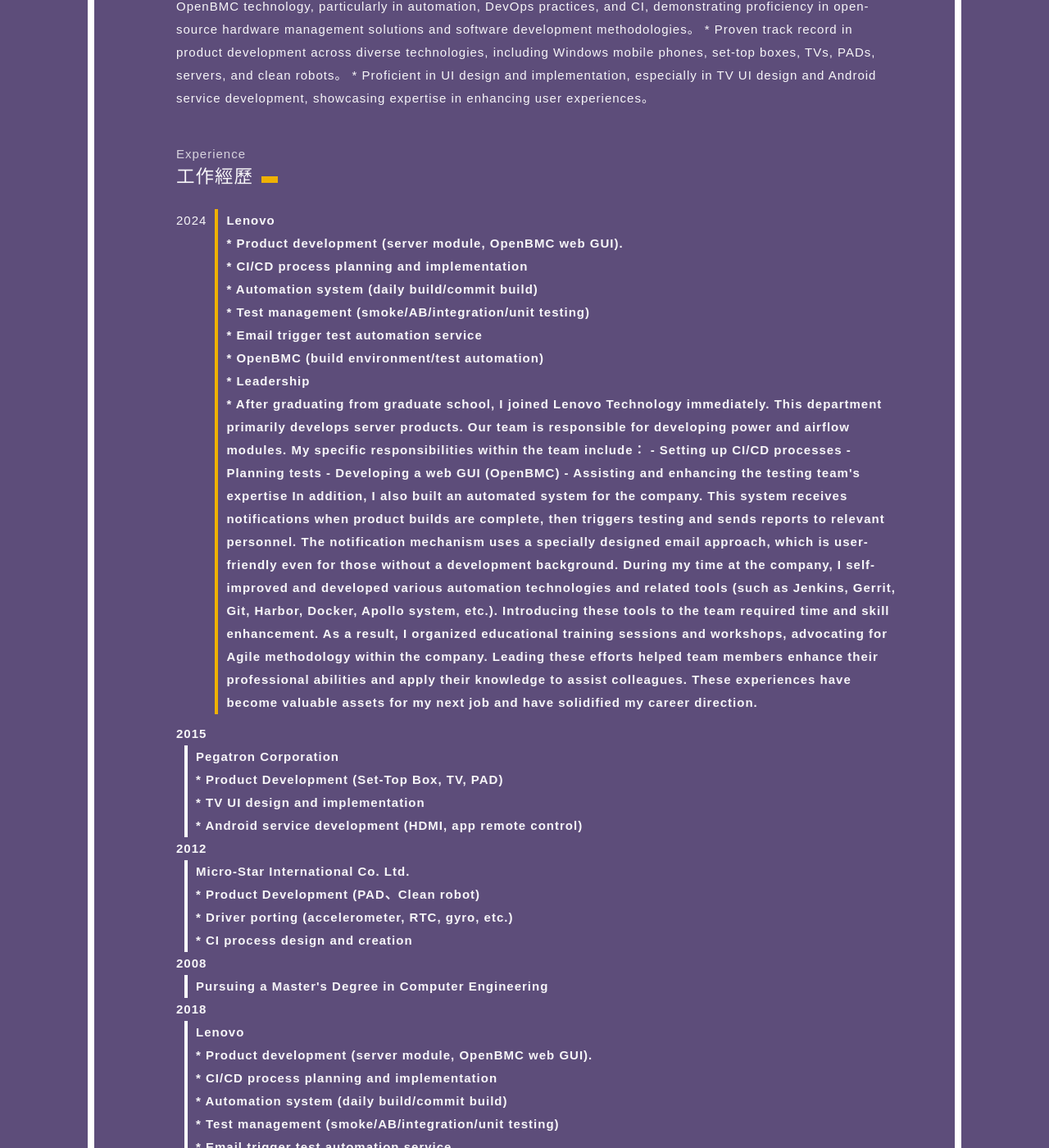
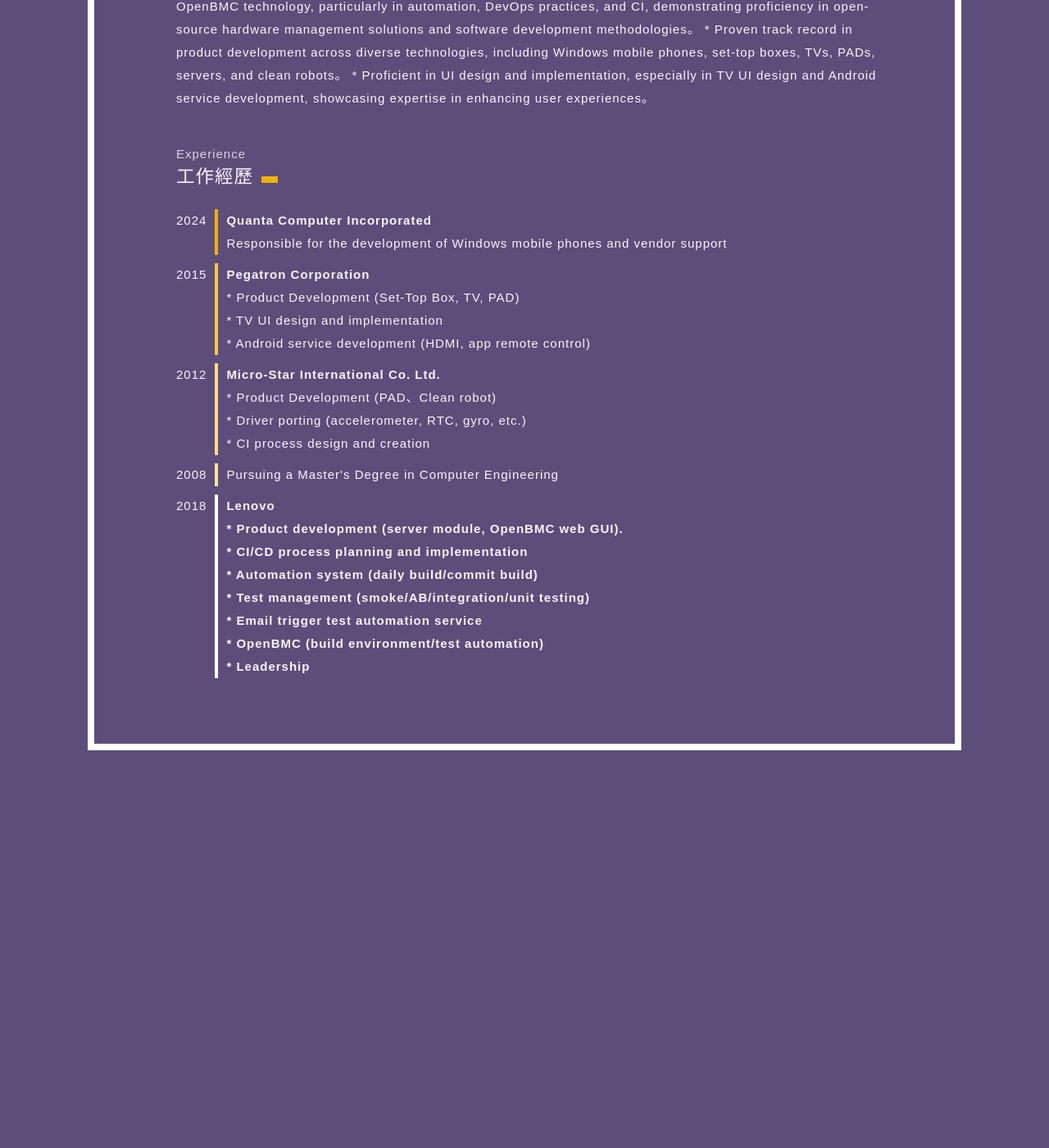
Before and after one commit to gitmaruneko/gitmaruneko.github.io, a Jekyll site: the page personal_detail.html, which Jekyll copies as it is, in a window 1280 px wide and 1400 px high, scrolled down 611 px. Shown: the whole window at 82% size. Built offline with Jekyll 4.4.1, drawn with Linux system fonts in a browser that asks for light colours; after the commit the page ends 1584 px from its top, so only the background shows below that.

Commit message:
Add detail work history

```diff
--- a/personal_detail.html
+++ b/personal_detail.html
@@ -31,38 +31,10 @@
         <h2>工作經歷</h2>
         <ul class="listExperience">
           <li class="year">2024
-          <ul>
-              <li><b>Lenovo</bb></li>
-              <li>* Product development (server module, OpenBMC web GUI).</li>
-              <li>* CI/CD process planning and implementation</li>
-              <li>* Automation system (daily build/commit build)</li>
-              <li>* Test management (smoke/AB/integration/unit testing)</li>
-              <li>* Email trigger test automation service</li>
-              <li>* OpenBMC (build environment/test automation)</li>
-              <li>* Leadership</li>
-              <li>* After graduating from graduate school, I joined Lenovo Technology immediately.
-                    This department primarily develops server products.
-                    Our team is responsible for developing power and airflow modules.
-                    My specific responsibilities within the team include：
-                    - Setting up CI/CD processes
-                    - Planning tests
-                    - Developing a web GUI (OpenBMC)
-                    - Assisting and enhancing the testing team's expertise
-                    In addition, I also built an automated system for the company.
-                    This system receives notifications when product builds are complete,
-                    then triggers testing and sends reports to relevant personnel.
-                    The notification mechanism uses a specially designed email approach,
-                    which is user-friendly even for those without a development background.
-                    During my time at the company,
-                    I self-improved and developed various automation technologies
-                    and related tools (such as Jenkins, Gerrit, Git, Harbor, Docker, Apollo system, etc.).
-                    Introducing these tools to the team required time and skill enhancement.
-                    As a result, I organized educational training sessions and workshops,
-                    advocating for Agile methodology within the company.
-                    Leading these efforts helped team members enhance their professional abilities
-                    and apply their knowledge to assist colleagues.
-                    These experiences have become valuable assets for my next job and have solidified my career direction.</li>
-          </ul>
+            <ul>
+              <li><b>Quanta Computer Incorporated</b></li>
+              <li>Responsible for the development of Windows mobile phones and vendor support</li>
+            </ul>
           </li>
           <li class="year">2015
             <ul>
```
